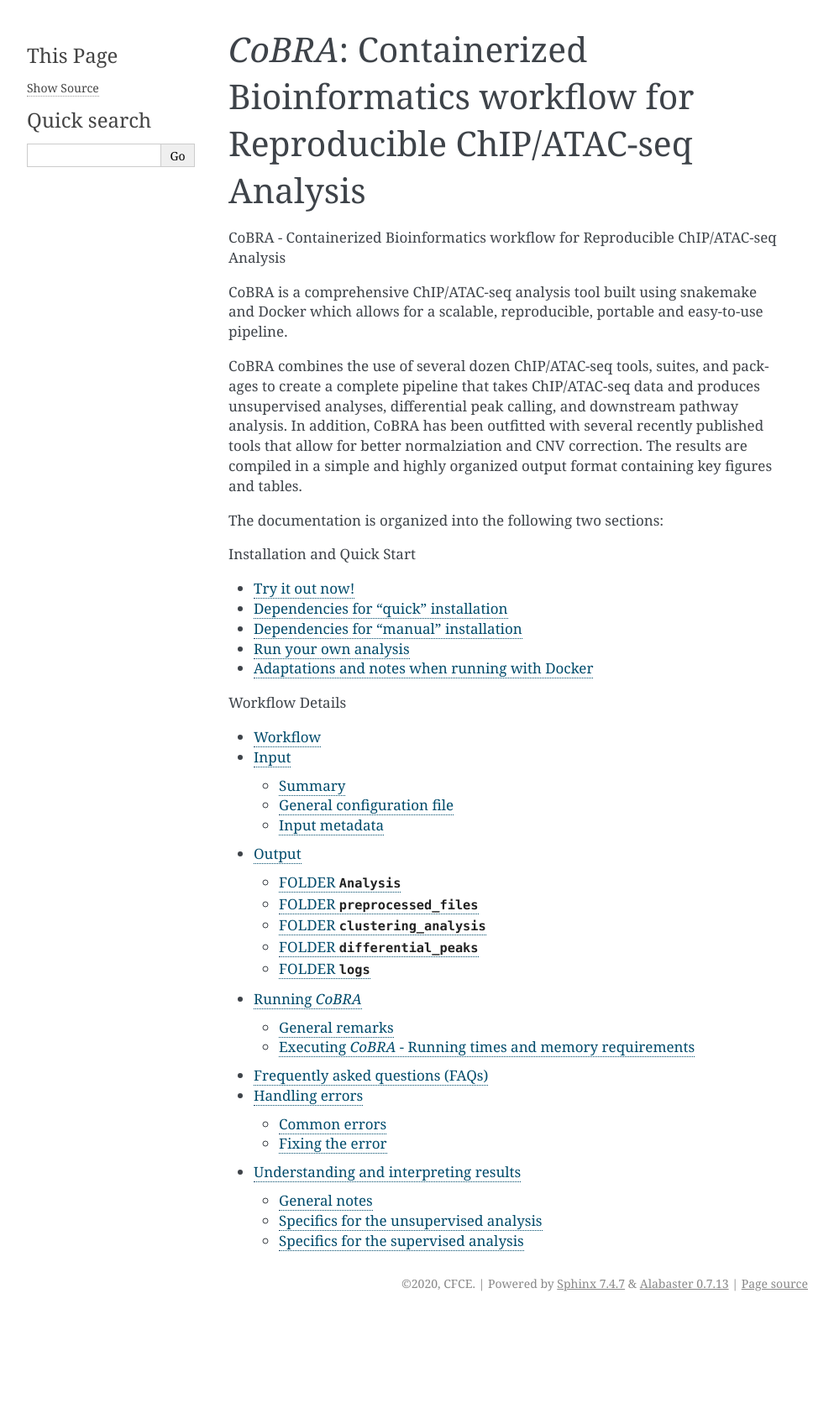
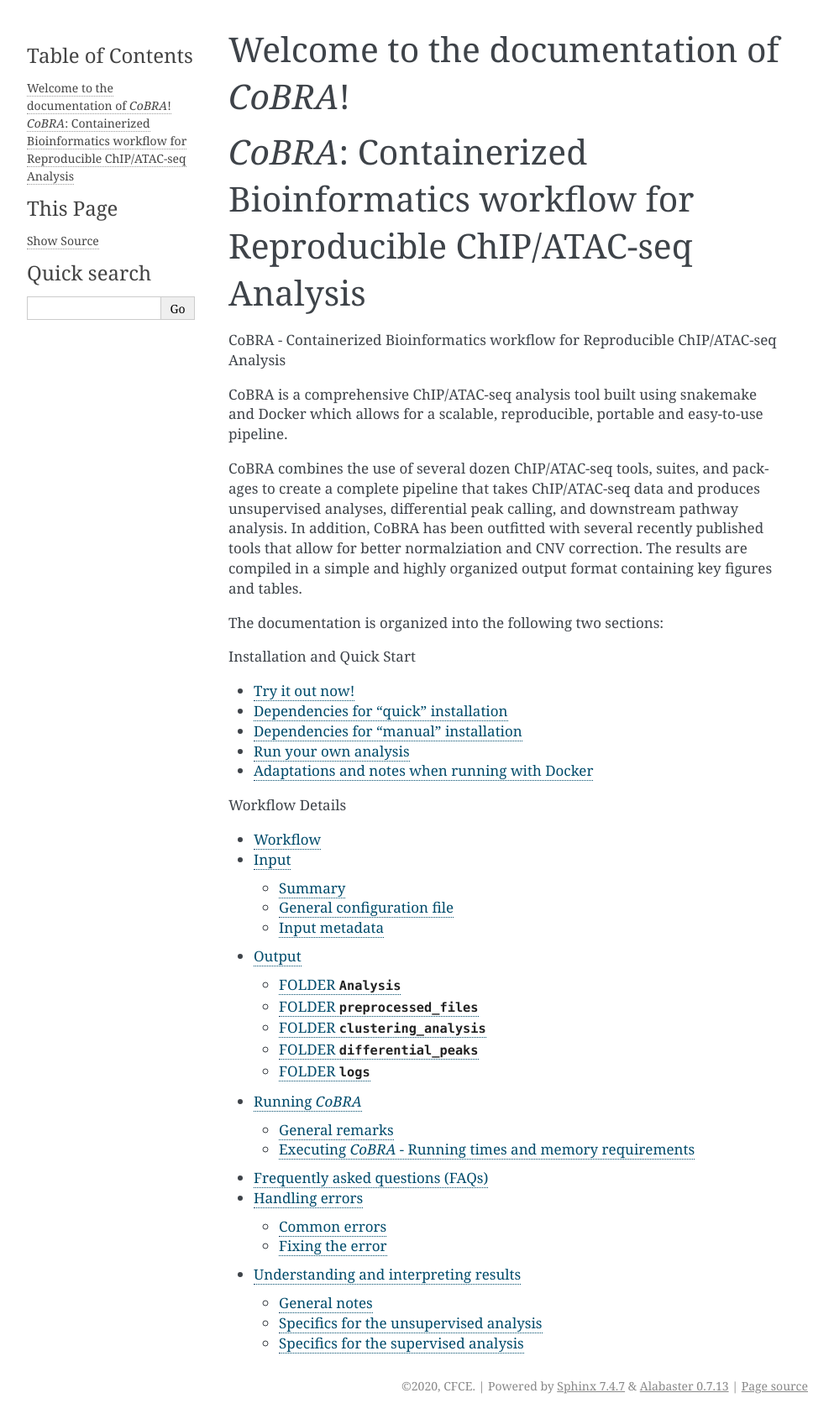
Before and after one commit to qiuxintao101/cobra, a Sphinx documentation site: the page built from docs/index.rst, in a window 1280 px wide. Shown: the whole page at 84% size, without its empty margins (148-1141 px from the left). Built offline with Sphinx 7.4.7, drawn with Linux system fonts in a browser that asks for light colours; before the commit the page ends 1568 px from its top, so only the background shows below that.

Commit message:
Update index.rst

```diff
--- a/docs/index.rst
+++ b/docs/index.rst
@@ -1,6 +1,9 @@
 .. CoBRA documentation master file
    You can adapt this file completely to your liking, but it should at least
    contain the root `toctree` directive.
+=========================================
+Welcome to the documentation of *CoBRA*!
+=========================================
 
 
 =========================================
```
